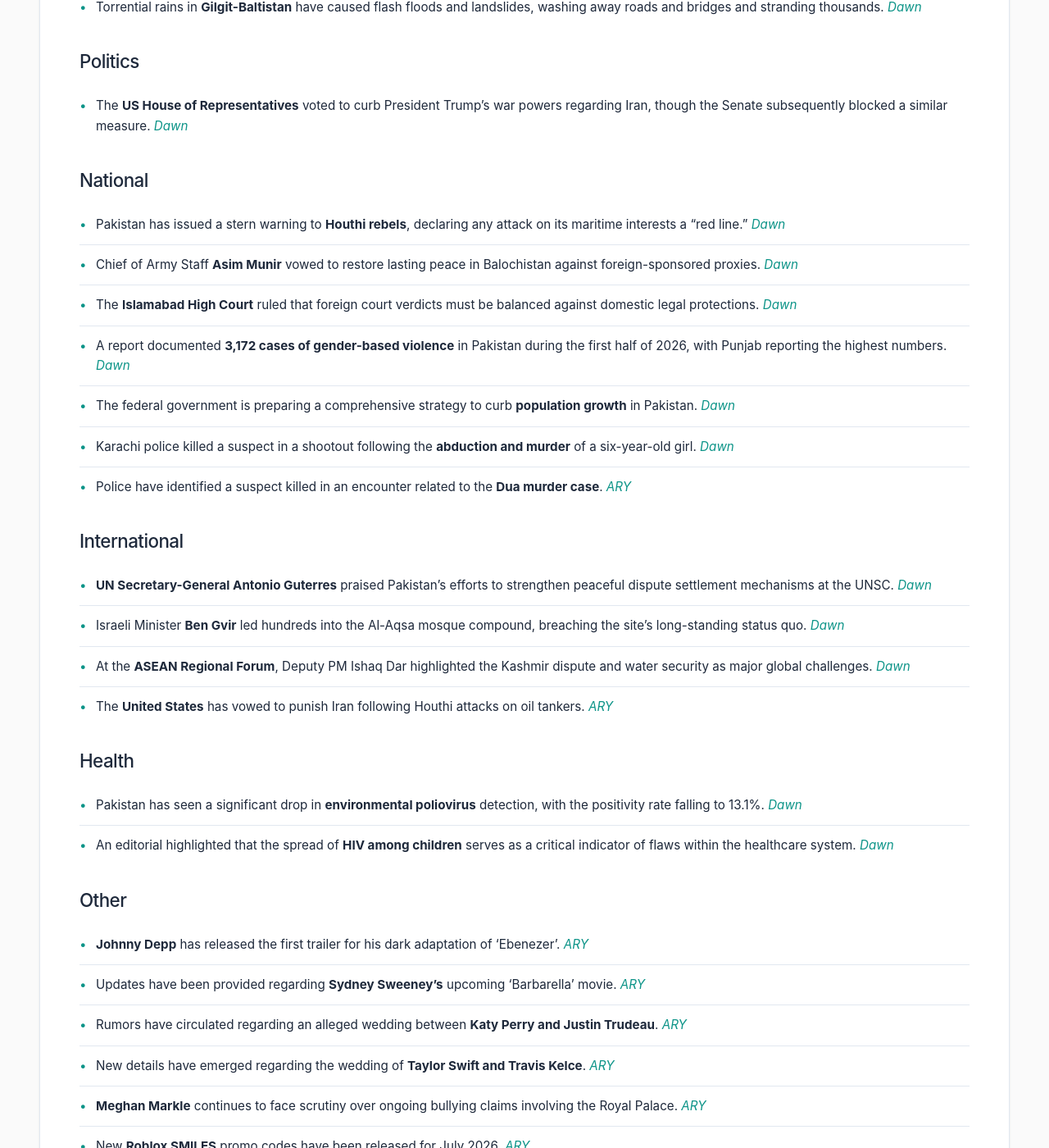
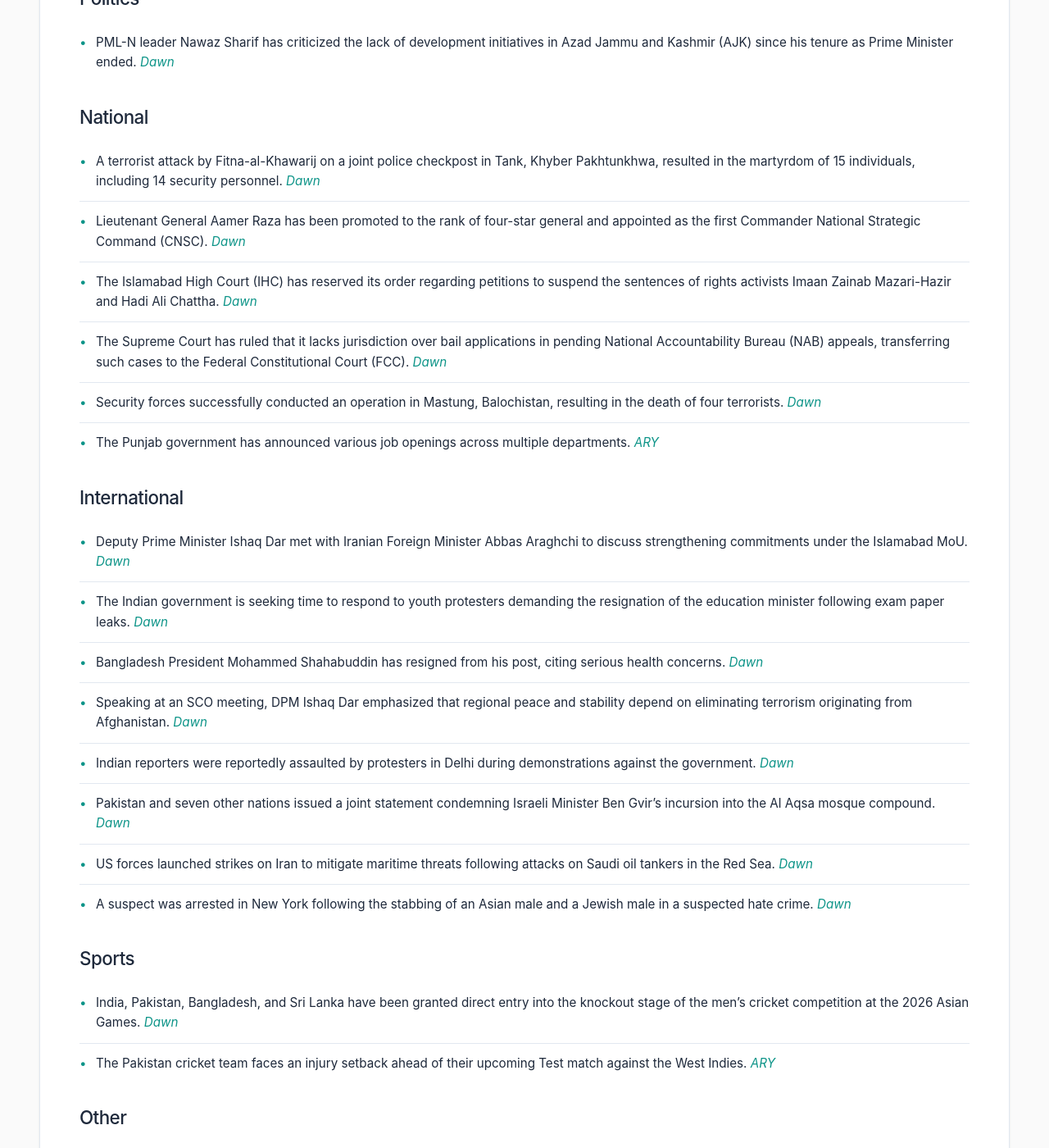
Before and after one commit to zsubzwary/news, a Jekyll site: the page built from en/index.md, in a window 1280 px wide and 1400 px high, scrolled down 935 px. Shown: the whole window at 82% size. Built offline with Jekyll 4.4.1, drawn with Linux system fonts in a browser that asks for light colours; some web fonts are replaced; comment, search, counter and statistics services are not loaded; some of the changed text lies outside the part shown.

Commit message:
DateTime; 2026-07-24T16:04:27.408Z

```diff
--- a/en/index.md
+++ b/en/index.md
@@ -4,48 +4,47 @@ title: Pakistan News Briefing
 lang: en
 ---
 
-Published at: 24-Jul-2026 09:04PKT
+Published at: 24-Jul-2026 21:04PKT
 
 Time to read: 4 mins
 
 ### Economy
-- The **United States** will impose new tariffs ranging from 10% to 12.5% on 60 trading partners, including Pakistan, China, and the EU, due to forced labor concerns. *[Dawn](https://www.dawn.com/news/2017941/us-unveils-new-tariffs-on-60-partners-including-pakistan-over-forced-labour-concerns)*
-- Fuel prices in Pakistan have increased, with **petrol** rising by Rs4.40 and **diesel** by Rs3.62 per litre. *[Dawn](https://www.dawn.com/news/2017857/petrol-price-up-by-rs440-diesel-by-rs362-per-litre)*
-- A split among petroleum dealers prevented a nationwide shutdown, and the **All Pakistan Petroleum Pump Owners Association** has called off the strike for 15 days. *[Dawn](https://www.dawn.com/news/2017922/split-among-fuel-dealers-blunts-impact-of-pump-shutdown)*
-- Global oil prices are projected to rise weekly following ongoing **shipping attacks** in the Red Sea. *[ARY](https://arynews.tv/oil-set-for-weekly-rise-amid-red-sea-shipping-attacks)*
-- The **Bab al-Mandeb** passage has emerged as a critical new maritime chokepoint for global commerce due to regional conflicts. *[Dawn](https://www.dawn.com/news/2017938/a-new-chokepoint)*
+- The United States has announced new tariffs on 60 trading partners, including Pakistan, due to concerns regarding forced labor. *[Dawn](https://www.dawn.com/news/2017941/us-unveils-new-tariffs-on-60-trade-partners-including-pakistan-over-forced-labour-concerns)*
+- Fuel prices have increased, with petrol rising by Rs4.40 and diesel by Rs3.62 per litre. *[Dawn](https://www.dawn.com/news/2017857/petrol-price-up-by-rs440-diesel-by-rs362-per-litre)*
+- Milk prices in Karachi are projected to potentially rise as high as Rs. 340. *[ARY](https://arynews.tv/milk-price-may-skyrocket-to-rs-340-in-karachi)*
+
+### Science & Technology
+- Prime Minister Shehbaz Sharif has inaugurated the country's largest data centre and the Sky47 AI cloud in Islamabad, featuring an 8.5-megawatt capacity. *[Dawn](https://www.dawn.com/news/2018057/pm-shehbaz-inaugurates-countrys-largest-data-centre-ai-cloud-sky47-in-islamabad)*
 
 ### Weather
-- The **Chenab River** remains in a high-flood state following heavy rains in Kashmir and parts of Punjab. *[Dawn](https://www.dawn.com/news/2017935/chenab-remains-in-high-flood-as-rains-lash-held-kashmir-punjab)*
-- Heavy **monsoon rains** in Lahore have led to widespread water accumulation, disrupting traffic and daily life. *[Dawn](https://www.dawn.com/news/2017831/heavy-monsoon-rains-lash-lahore-disrupt-routine-life)*
-- Torrential rains in **Gilgit-Baltistan** have caused flash floods and landslides, washing away roads and bridges and stranding thousands. *[Dawn](https://www.dawn.com/news/2017826/torrential-rains-disrupt-travel-across-gb-as-floods-wash-away-roads-bridges)*
+- The Pakistan Meteorological Department (PMD) has forecasted monsoon rains and thunderstorms across the southern and central parts of the country from July 24 to 28. *[Dawn](https://www.dawn.com/news/2018038/pmd-forecasts-monsoon-rain-thunderstorms-across-the-country-from-july-24-28)*
 
 ### Politics
-- The **US House of Representatives** voted to curb President Trump's war powers regarding Iran, though the Senate subsequently blocked a similar measure. *[Dawn](https://www.dawn.com/news/2017858/us-house-votes-to-curb-trumps-iran-war-powers-but-senate-backs-president)*
+- PML-N leader Nawaz Sharif has criticized the lack of development initiatives in Azad Jammu and Kashmir (AJK) since his tenure as Prime Minister ended. *[Dawn](https://www.dawn.com/news/2018068/pml-n-supremo-questions-lack-of-development-in-ajk-after-his-ouster-from-power)*
 
 ### National
-- Pakistan has issued a stern warning to **Houthi rebels**, declaring any attack on its maritime interests a "red line." *[Dawn](https://www.dawn.com/news/2017926/pakistan-warns-houthi-rebels-to-steer-clear-of-its-ships)*
-- Chief of Army Staff **Asim Munir** vowed to restore lasting peace in Balochistan against foreign-sponsored proxies. *[Dawn](https://www.dawn.com/news/2017914/cdf-munir-vows-to-restore-lasting-peace-in-balochistan)*
-- The **Islamabad High Court** ruled that foreign court verdicts must be balanced against domestic legal protections. *[Dawn](https://www.dawn.com/news/2017921/foreign-verdicts-must-be-weighed-against-domestic-standards-ihc)*
-- A report documented **3,172 cases of gender-based violence** in Pakistan during the first half of 2026, with Punjab reporting the highest numbers. *[Dawn](https://www.dawn.com/news/2017931/3172-gender-violence-cases-reported-in-six-months)*
-- The federal government is preparing a comprehensive strategy to curb **population growth** in Pakistan. *[Dawn](https://www.dawn.com/news/2017934/govt-to-unveil-strategy-to-curb-population-growth)*
-- Karachi police killed a suspect in a shootout following the **abduction and murder** of a six-year-old girl. *[Dawn](https://www.dawn.com/news/2017835/karachi-police-claim-suspect-in-six-year-old-girls-abduction-murder-killed-in-shootout)*
-- Police have identified a suspect killed in an encounter related to the **Dua murder case**. *[ARY](https://arynews.tv/dua-murder-case-police-identify-suspect-killed-in-encounter)*
+- A terrorist attack by Fitna-al-Khawarij on a joint police checkpost in Tank, Khyber Pakhtunkhwa, resulted in the martyrdom of 15 individuals, including 14 security personnel. *[Dawn](https://www.dawn.com/news/2018066/terrorist-attack-on-joint-police-checkpost-in-kps-tank-martyrs-15-including-14-security-personnel-ispr)*
+- Lieutenant General Aamer Raza has been promoted to the rank of four-star general and appointed as the first Commander National Strategic Command (CNSC). *[Dawn](https://www.dawn.com/news/2018019/lt-gen-aamer-raza-promoted-to-4-star-rank-appointed-first-commander-national-strategic-command)*
+- The Islamabad High Court (IHC) has reserved its order regarding petitions to suspend the sentences of rights activists Imaan Zainab Mazari-Hazir and Hadi Ali Chattha. *[Dawn](https://www.dawn.com/news/2018056/ihc-reserves-order-on-maintainability-of-imaan-hadis-petitions-seeking-suspension-of-sentences)*
+- The Supreme Court has ruled that it lacks jurisdiction over bail applications in pending National Accountability Bureau (NAB) appeals, transferring such cases to the Federal Constitutional Court (FCC). *[Dawn](https://www.dawn.com/news/2018020/not-a-matter-of-surrender-or-conquest-sc-says-it-cannot-hear-nab-cases-transfers-them-to-fcc)*
+- Security forces successfully conducted an operation in Mastung, Balochistan, resulting in the death of four terrorists. *[Dawn](https://www.dawn.com/news/2018035/security-forces-kill-4-terrorists-in-mastung-operation-interior-ministry)*
+- The Punjab government has announced various job openings across multiple departments. *[ARY](https://arynews.tv/punjab-announces-jobs-in-various-departments)*
 
 ### International
-- **UN Secretary-General Antonio Guterres** praised Pakistan's efforts to strengthen peaceful dispute settlement mechanisms at the UNSC. *[Dawn](https://www.dawn.com/news/2017861/un-chief-praises-pakistans-peace-initiatives-to-reduce-tensions-and-create-space-for-dialogue)*
-- Israeli Minister **Ben Gvir** led hundreds into the Al-Aqsa mosque compound, breaching the site's long-standing status quo. *[Dawn](https://www.dawn.com/news/2017854/far-right-israeli-minister-ben-gvir-storms-al-aqsa-mosque-compound-with-hundreds-of-followers)*
-- At the **ASEAN Regional Forum**, Deputy PM Ishaq Dar highlighted the Kashmir dispute and water security as major global challenges. *[Dawn](https://www.dawn.com/news/2017794/kashmir-iwt-among-key-global-challenges-threatening-peaceful-coexistence-dar-tells-asean-moot)*
-- The **United States** has vowed to punish Iran following Houthi attacks on oil tankers. *[ARY](https://arynews.tv/us-vows-to-punish-iran-after-houthis-strike-tankers)*
+- Deputy Prime Minister Ishaq Dar met with Iranian Foreign Minister Abbas Araghchi to discuss strengthening commitments under the Islamabad MoU. *[Dawn](https://www.dawn.com/news/2018064/dpm-dar-stresses-need-to-build-on-islamabad-mou-commitments-in-meeting-with-irans-araghchi)*
+- The Indian government is seeking time to respond to youth protesters demanding the resignation of the education minister following exam paper leaks. *[Dawn](https://www.dawn.com/news/2018062/indian-government-seeks-time-on-youth-protesters-minister-resignation-demand)*
+- Bangladesh President Mohammed Shahabuddin has resigned from his post, citing serious health concerns. *[Dawn](https://www.dawn.com/news/2018063/bangladesh-president-shahabuddin-76-resigns-citing-health-concerns)*
+- Speaking at an SCO meeting, DPM Ishaq Dar emphasized that regional peace and stability depend on eliminating terrorism originating from Afghanistan. *[Dawn](https://www.dawn.com/news/2018029/peace-stability-only-possible-by-eliminating-terrorism-emanating-from-afghanistan-dar-says-at-sco-meeting)*
+- Indian reporters were reportedly assaulted by protesters in Delhi during demonstrations against the government. *[Dawn](https://www.dawn.com/news/2018076/lapdog-media-indian-reporters-caught-in-youth-protest-anger)*
+- Pakistan and seven other nations issued a joint statement condemning Israeli Minister Ben Gvir's incursion into the Al Aqsa mosque compound. *[Dawn](https://www.dawn.com/news/2018009/unacceptable-pakistan-7-other-countries-condemn-israeli-minister-ben-gvirs-al-aqsa-incursion)*
+- US forces launched strikes on Iran to mitigate maritime threats following attacks on Saudi oil tankers in the Red Sea. *[Dawn](https://www.dawn.com/news/2018016/us-strikes-iran-again-to-diminish-threat-to-mariners-vessels-after-attacks-on-saudi-oil-tankers-in-red-sea)*
+- A suspect was arrested in New York following the stabbing of an Asian male and a Jewish male in a suspected hate crime. *[Dawn](https://www.dawn.com/news/2018021/man-arrested-after-two-men-stabbed-in-new-york-police-suspect-hate-crime)*
 
-### Health
-- Pakistan has seen a significant drop in **environmental poliovirus** detection, with the positivity rate falling to 13.1%. *[Dawn](https://www.dawn.com/news/2017859/environmental-poliovirus-detection-declines-across-pakistan-positivity-falls-to-131pc)*
-- An editorial highlighted that the spread of **HIV among children** serves as a critical indicator of flaws within the healthcare system. *[Dawn](https://www.dawn.com/news/2017943/the-task-force-test)*
+### Sports
+- India, Pakistan, Bangladesh, and Sri Lanka have been granted direct entry into the knockout stage of the men's cricket competition at the 2026 Asian Games. *[Dawn](https://www.dawn.com/news/2018033/india-pakistan-among-teams-handed-direct-asian-games-mens-cricket-knockout-berths)*
+- The Pakistan cricket team faces an injury setback ahead of their upcoming Test match against the West Indies. *[ARY](https://arynews.tv/pakistan-suffer-injury-blow-ahead-of-first-west-indies-test)*
 
 ### Other
-- **Johnny Depp** has released the first trailer for his dark adaptation of 'Ebenezer'. *[ARY](https://arynews.tv/johnny-depp-unveils-first-trailer-for-dark-ebenezer-adaptation)*
-- Updates have been provided regarding **Sydney Sweeney’s** upcoming 'Barbarella' movie. *[ARY](https://arynews.tv/sydney-sweeneys-barbarella-movie-gets-major-update)*
-- Rumors have circulated regarding an alleged wedding between **Katy Perry and Justin Trudeau**. *[ARY](https://arynews.tv/katy-perry-and-justin-trudeaus-alleged-wedding-plans-what-to-know-about-gavin-newsoms-involvement)*
-- New details have emerged regarding the wedding of **Taylor Swift and Travis Kelce**. *[ARY](https://arynews.tv/taylor-swift-travis-kelce-wedding-guest-reveals-strange-details)*
-- **Meghan Markle** continues to face scrutiny over ongoing bullying claims involving the Royal Palace. *[ARY](https://arynews.tv/meghan-markle-vs-the-palace-the-bullying-claims-that-wont-go-away)*
-- New **Roblox SMILES** promo codes have been released for July 2026. *[ARY](https://arynews.tv/roblox-smiles-codes-for-july-2026-working-promo-codes-and-how-to-redeem)*
+- Information regarding the release date, price, and new features of EA FC 27 has been revealed. *[ARY](https://arynews.tv/ea-fc-27-release-date-price-new-features-and-editions-revealed)*
+- Celebrity updates include Jameela Jamil's controversial comments, Kendall Jenner's response to dating rumors, and Prince William's reaction to visits to Princess Diana's grave. *[ARY](https://arynews.tv/jameela-jamil-draws-fire-for-comments-that-echo-meghan-markles-critique-of-british-history)* / *[ARY](https://arynews.tv/kendall-jenner-speaks-out-on-romance-expectations-amid-jacob-elordi-dating-rumors)* / *[ARY](https://arynews.tv/prince-william-in-outraged-and-deeply-worried-state-after-meghan-and-harry-visit-dianas-grave)*
+- News regarding Kate Middleton's family milestones and mobile recharge balance information was also reported. *[ARY](https://arynews.tv/kate-middleton-gets-emotional-ahead-of-big-family-milestone)* / *[ARY](https://arynews.tv/mobile-balance-on-rs100-recharge)*
```
